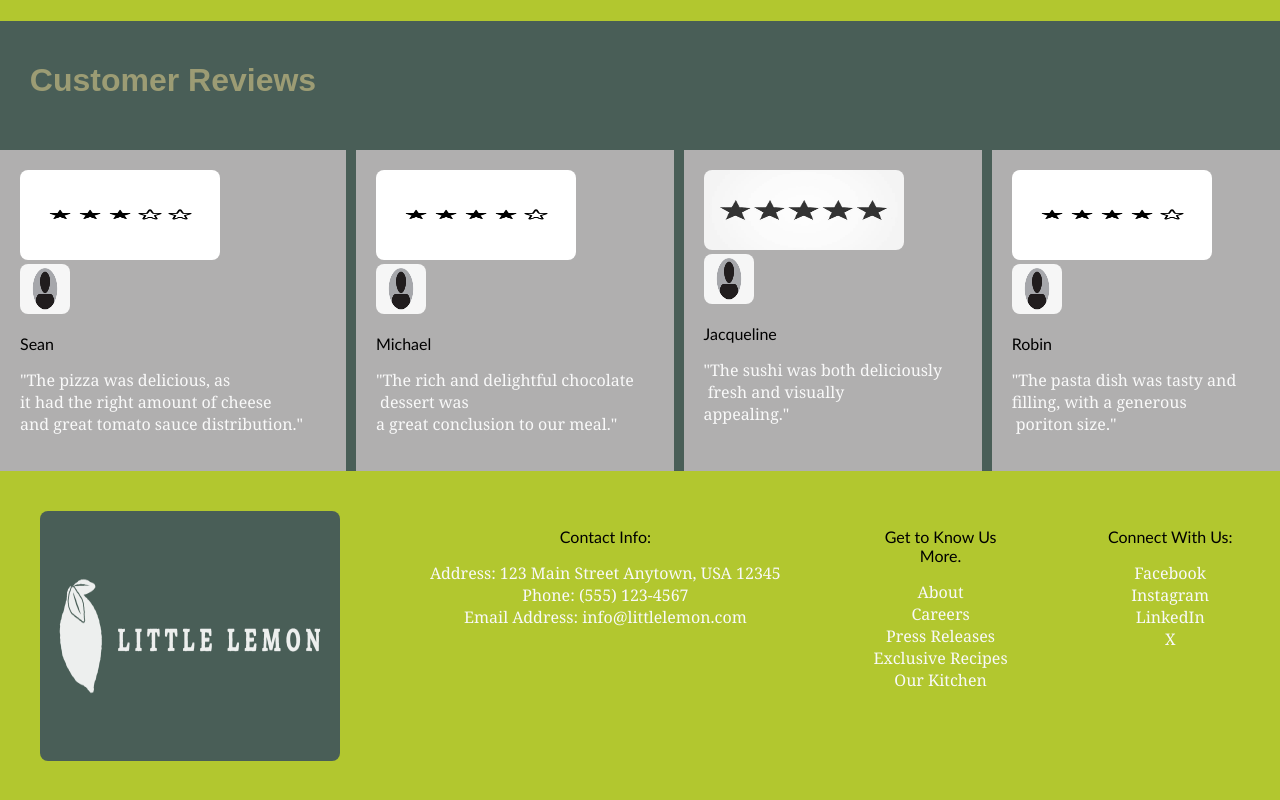
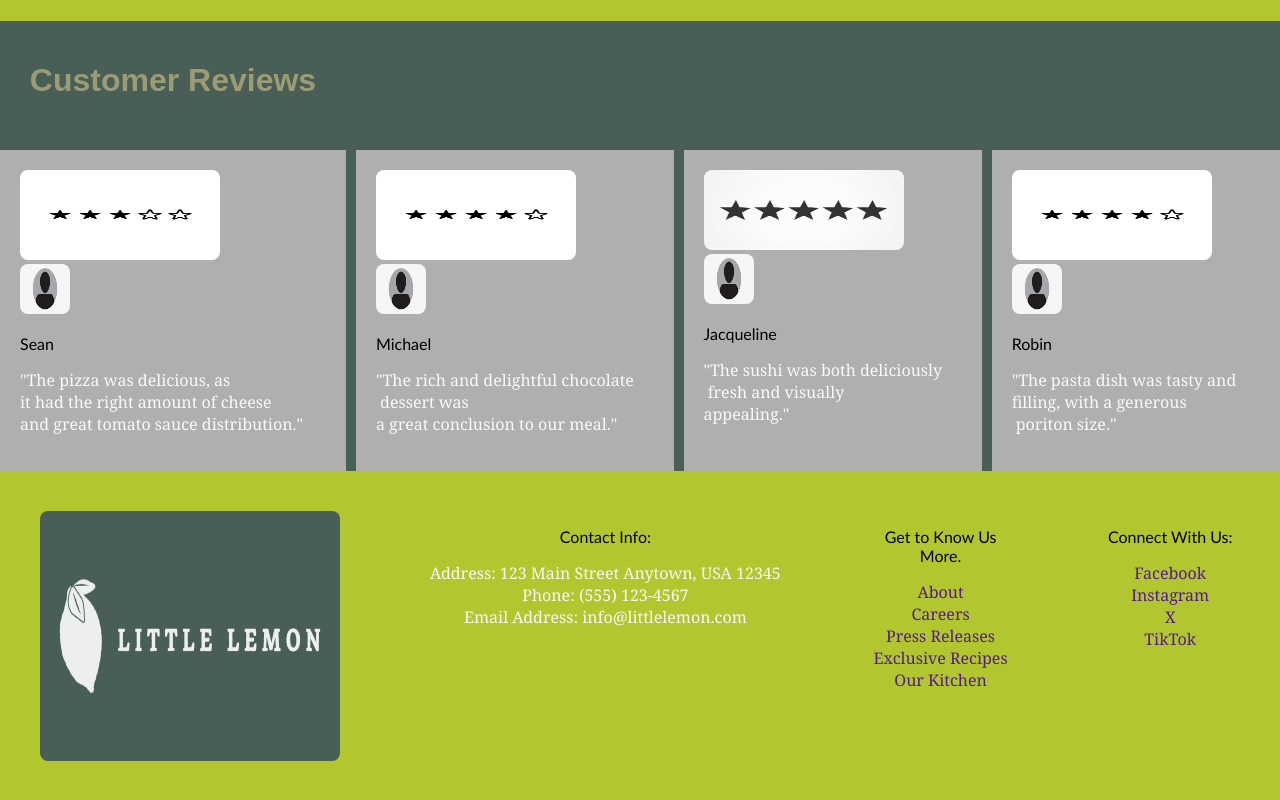
Before and after one commit to seang673/Restaraunt-Web-App, a React (Create React App) app: page / in a window 1280 px wide. Shown: the part 1200-2000 px from the top of the page. Built offline with nearby package versions, Linux system fonts and the light colour scheme.

Commit message:
Small UI  updates

```diff
--- a/src/Components/Footer.js
+++ b/src/Components/Footer.js
@@ -27,11 +27,11 @@ const Footer = () => {
       <div class="footer-item">
         <p>Get to Know Us More.</p>
         <pre>
-          <li>About</li>
-          <li>Careers</li>
-          <li>Press Releases</li>
-          <li>Exclusive Recipes</li>
-          <li>Our Kitchen</li>
+          <li><a href="">About</a></li>
+          <li><a href="">Careers</a></li>
+          <li><a href="">Press Releases</a></li>
+          <li><a href="">Exclusive Recipes</a></li>
+          <li><a href="">Our Kitchen</a></li>
         </pre>
 
       </div>
@@ -40,10 +40,10 @@ const Footer = () => {
         <p>Connect With Us:</p>
         <pre>
 
-          <li>Facebook</li>
-          <li>Instagram</li>
-          <li>LinkedIn</li>
-          <li>X</li>
+          <li><a href="">Facebook</a></li>
+          <li><a href="">Instagram</a></li>
+          <li><a href="">X</a></li>
+          <li><a href="">TikTok</a></li>
 
         </pre>
 
--- a/src/Components/Nav.js
+++ b/src/Components/Nav.js
@@ -36,7 +36,6 @@ const Nav = () => {
               <li><a href="/highlights">Menu</a></li>
               <li><a href="/booking">Reservations</a></li>
               <li><a href="/orderonline">Order Online</a></li>
-              <li><a href="/login">Login</a></li>
             </ul>
       </nav>
 
```
